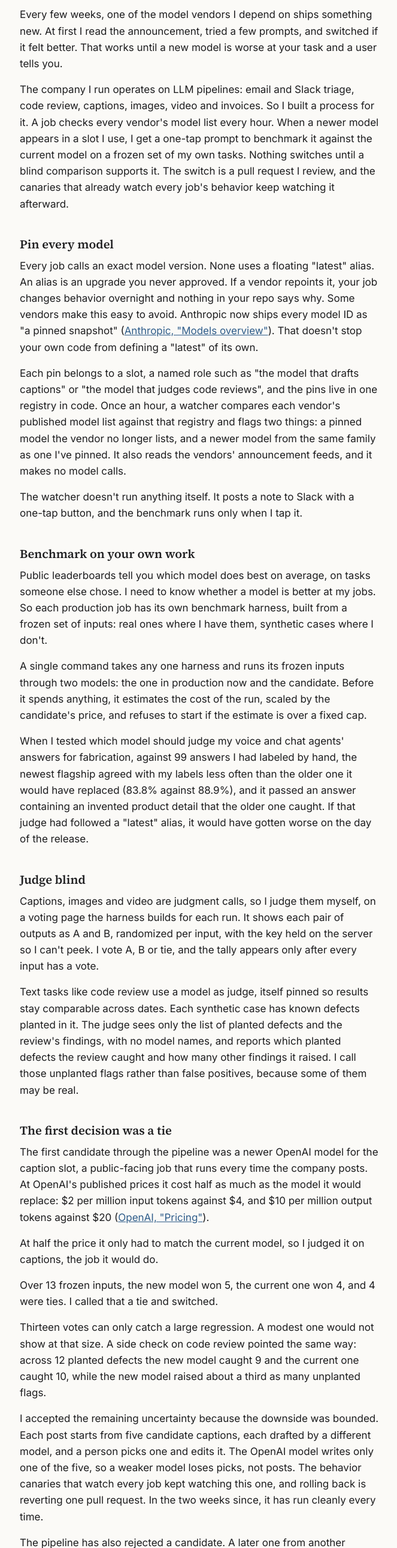
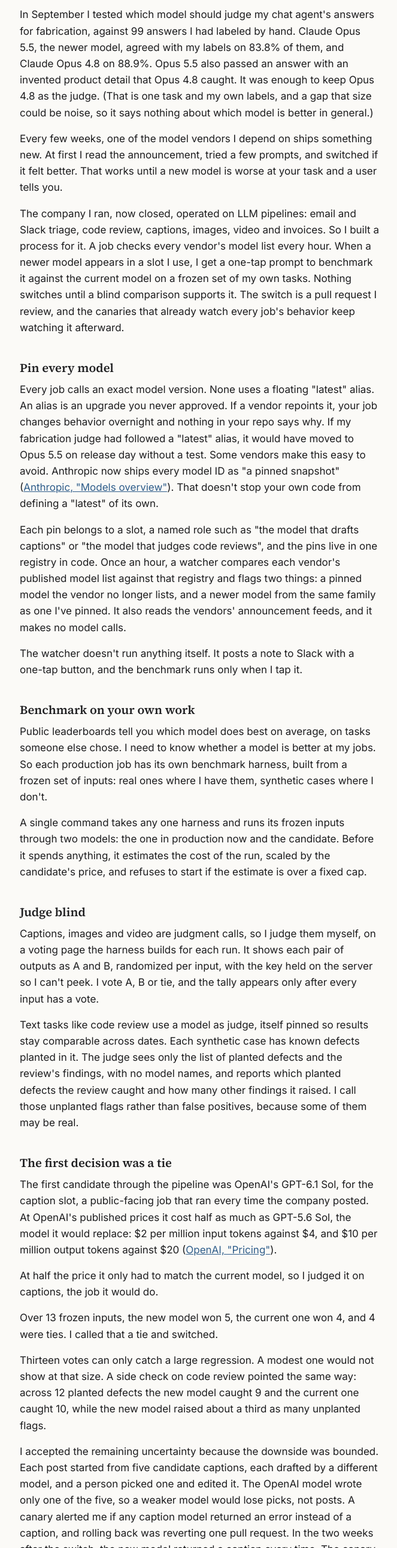
Before and after one commit to ocarlsen/ocarlsen.github.io, a plain HTML site: page model-upgrades.html in a window 1280 px wide. Shown: the part 220-2800 px from the top of the page at 60% size, without its empty margins (307-970 px from the left). Drawn offline with Linux system fonts and the light colour scheme.

Commit message:
Deploy from profile c7db339

```diff
--- a/model-upgrades.html
+++ b/model-upgrades.html
@@ -21,13 +21,15 @@
   <p class="back"><a href="index.html">&larr; Owen Carlsen</a></p>
   <h1>Upgrading production models without guessing</h1>
   <p class="byline">Owen Carlsen &middot; Oct 2026</p>
+<p>In September I tested which model should judge my chat agent's answers for fabrication, against 99 answers I had labeled by hand. Claude Opus 5.5, the newer model, agreed with my labels on 83.8% of them, and Claude Opus 4.8 on 88.9%. Opus 5.5 also passed an answer with an invented product detail that Opus 4.8 caught. It was enough to keep Opus 4.8 as the judge. (That is one task and my own labels, and a gap that size could be noise, so it says nothing about which model is better in general.)</p>
+
 <p>Every few weeks, one of the model vendors I depend on ships something new. At first I read the announcement, tried a few prompts, and switched if it felt better. That works until a new model is worse at your task and a user tells you.</p>
 
-<p>The company I run operates on LLM pipelines: email and Slack triage, code review, captions, images, video and invoices. So I built a process for it. A job checks every vendor's model list every hour. When a newer model appears in a slot I use, I get a one-tap prompt to benchmark it against the current model on a frozen set of my own tasks. Nothing switches until a blind comparison supports it. The switch is a pull request I review, and the canaries that already watch every job's behavior keep watching it afterward.</p>
+<p>The company I ran, now closed, operated on LLM pipelines: email and Slack triage, code review, captions, images, video and invoices. So I built a process for it. A job checks every vendor's model list every hour. When a newer model appears in a slot I use, I get a one-tap prompt to benchmark it against the current model on a frozen set of my own tasks. Nothing switches until a blind comparison supports it. The switch is a pull request I review, and the canaries that already watch every job's behavior keep watching it afterward.</p>
 
 <h2>Pin every model</h2>
 
-<p>Every job calls an exact model version. None uses a floating "latest" alias. An alias is an upgrade you never approved. If a vendor repoints it, your job changes behavior overnight and nothing in your repo says why. Some vendors make this easy to avoid. Anthropic now ships every model ID as "a pinned snapshot" (<a href="https://platform.claude.com/docs/en/about-claude/models/overview">Anthropic, "Models overview"</a>). That doesn't stop your own code from defining a "latest" of its own.</p>
+<p>Every job calls an exact model version. None uses a floating "latest" alias. An alias is an upgrade you never approved. If a vendor repoints it, your job changes behavior overnight and nothing in your repo says why. If my fabrication judge had followed a "latest" alias, it would have moved to Opus 5.5 on release day without a test. Some vendors make this easy to avoid. Anthropic now ships every model ID as "a pinned snapshot" (<a href="https://platform.claude.com/docs/en/about-claude/models/overview">Anthropic, "Models overview"</a>). That doesn't stop your own code from defining a "latest" of its own.</p>
 
 <p>Each pin belongs to a slot, a named role such as "the model that drafts captions" or "the model that judges code reviews", and the pins live in one registry in code. Once an hour, a watcher compares each vendor's published model list against that registry and flags two things: a pinned model the vendor no longer lists, and a newer model from the same family as one I've pinned. It also reads the vendors' announcement feeds, and it makes no model calls.</p>
 
@@ -39,8 +41,6 @@
 
 <p>A single command takes any one harness and runs its frozen inputs through two models: the one in production now and the candidate. Before it spends anything, it estimates the cost of the run, scaled by the candidate's price, and refuses to start if the estimate is over a fixed cap.</p>
 
-<p>When I tested which model should judge my voice and chat agents' answers for fabrication, against 99 answers I had labeled by hand, the newest flagship agreed with my labels less often than the older one it would have replaced (83.8% against 88.9%), and it passed an answer containing an invented product detail that the older one caught. If that judge had followed a "latest" alias, it would have gotten worse on the day of the release.</p>
-
 <h2>Judge blind</h2>
 
 <p>Captions, images and video are judgment calls, so I judge them myself, on a voting page the harness builds for each run. It shows each pair of outputs as A and B, randomized per input, with the key held on the server so I can't peek. I vote A, B or tie, and the tally appears only after every input has a vote.</p>
@@ -49,7 +49,7 @@
 
 <h2>The first decision was a tie</h2>
 
-<p>The first candidate through the pipeline was a newer OpenAI model for the caption slot, a public-facing job that runs every time the company posts. At OpenAI's published prices it cost half as much as the model it would replace: $2 per million input tokens against $4, and $10 per million output tokens against $20 (<a href="https://developers.openai.com/api/docs/pricing">OpenAI, "Pricing"</a>).</p>
+<p>The first candidate through the pipeline was OpenAI's GPT-6.1 Sol, for the caption slot, a public-facing job that ran every time the company posted. At OpenAI's published prices it cost half as much as GPT-5.6 Sol, the model it would replace: $2 per million input tokens against $4, and $10 per million output tokens against $20 (<a href="https://developers.openai.com/api/docs/pricing">OpenAI, "Pricing"</a>).</p>
 
 <p>At half the price it only had to match the current model, so I judged it on captions, the job it would do.</p>
 
@@ -57,9 +57,9 @@
 
 <p>Thirteen votes can only catch a large regression. A modest one would not show at that size. A side check on code review pointed the same way: across 12 planted defects the new model caught 9 and the current one caught 10, while the new model raised about a third as many unplanted flags.</p>
 
-<p>I accepted the remaining uncertainty because the downside was bounded. Each post starts from five candidate captions, each drafted by a different model, and a person picks one and edits it. The OpenAI model writes only one of the five, so a weaker model loses picks, not posts. The behavior canaries that watch every job kept watching this one, and rolling back is reverting one pull request. In the two weeks since, it has run cleanly every time.</p>
+<p>I accepted the remaining uncertainty because the downside was bounded. Each post started from five candidate captions, each drafted by a different model, and a person picked one and edited it. The OpenAI model wrote only one of the five, so a weaker model would lose picks, not posts. A canary alerted me if any caption model returned an error instead of a caption, and rolling back was reverting one pull request. In the two weeks after the switch, the new model returned a caption every time. The canary doesn't judge quality, though. That check was the person picking among the five.</p>
 
-<p>The pipeline has also rejected a candidate. A later one from another vendor lost 4 to 6, with 3 ties, and I kept the current model.</p>
+<p>The pipeline has also rejected a candidate. Later, Meta's Muse Wonder 1.0 lost 4 to 6 against Muse Spark 1.3, with 3 ties. That doesn't show it was worse, but it gave me no reason to switch, so I kept the current model.</p>
 
 <h2>What changes besides quality</h2>
 
```
